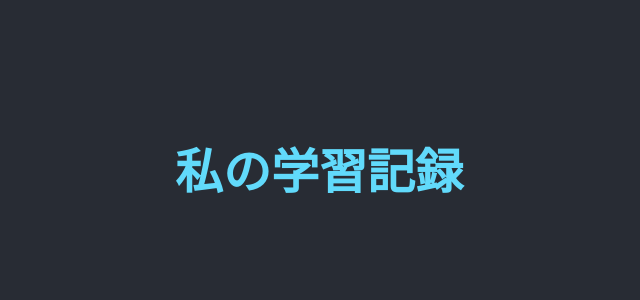
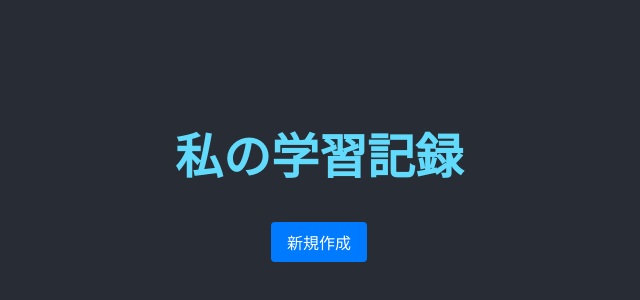
Before and after one commit to toshiaki-suzuki/react-study-timer, a React (Create React App) app: page /records in a window 1280 px wide. Shown: the part 216-516 px from the top of the page, without its empty margins (321-961 px from the left). Built offline with nearby package versions, Linux system fonts and the light colour scheme.

Commit message:
Add create record link to record list page

```diff
--- a/src/pages/RecordList/RecordList.css
+++ b/src/pages/RecordList/RecordList.css
@@ -17,6 +17,21 @@
     font-size: 48px;
 }
 
+.record-list-header {
+  display: flex;
+  flex-direction: column;
+  align-items: center;
+  margin-bottom: 20px;
+}
+
+.create-link {
+  padding: 8px 16px;
+  background-color: #007bff;
+  color: #fff;
+  text-decoration: none;
+  border-radius: 4px;
+  margin-top: 10px;
+}
 .record-list-main {
     flex-wrap: wrap;
     justify-content: center;
--- a/src/pages/RecordList/RecordList.tsx
+++ b/src/pages/RecordList/RecordList.tsx
@@ -41,6 +41,9 @@ function RecordList() {
     <div className="record-list">
       <header className="record-list-header">
         <h1>私の学習記録</h1>
+        <Link to="/records/create" className="create-link">
+          新規作成
+        </Link>
       </header>
       <main className="record-list-main">
         {records.map((record: RecordProps) => (
```
